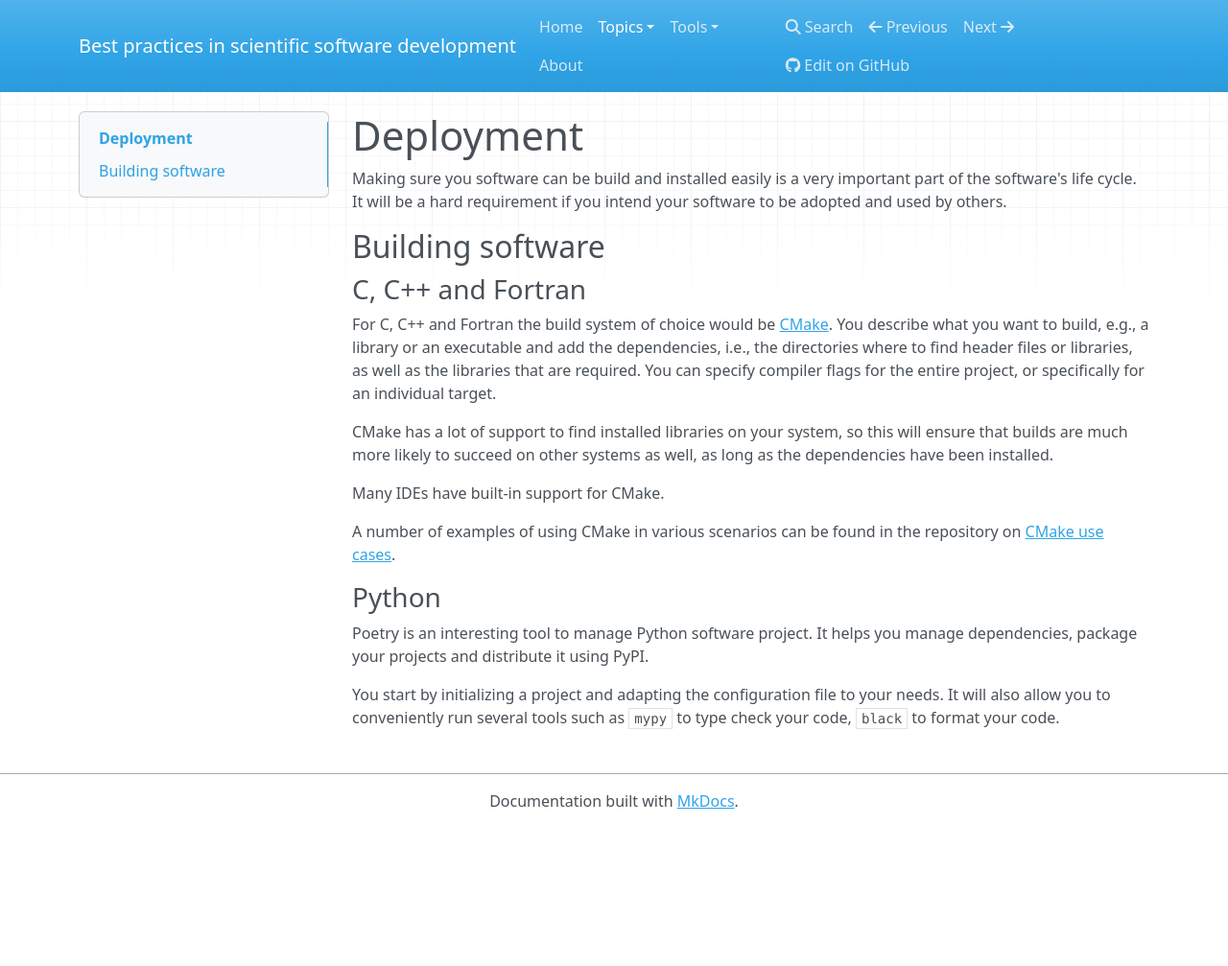
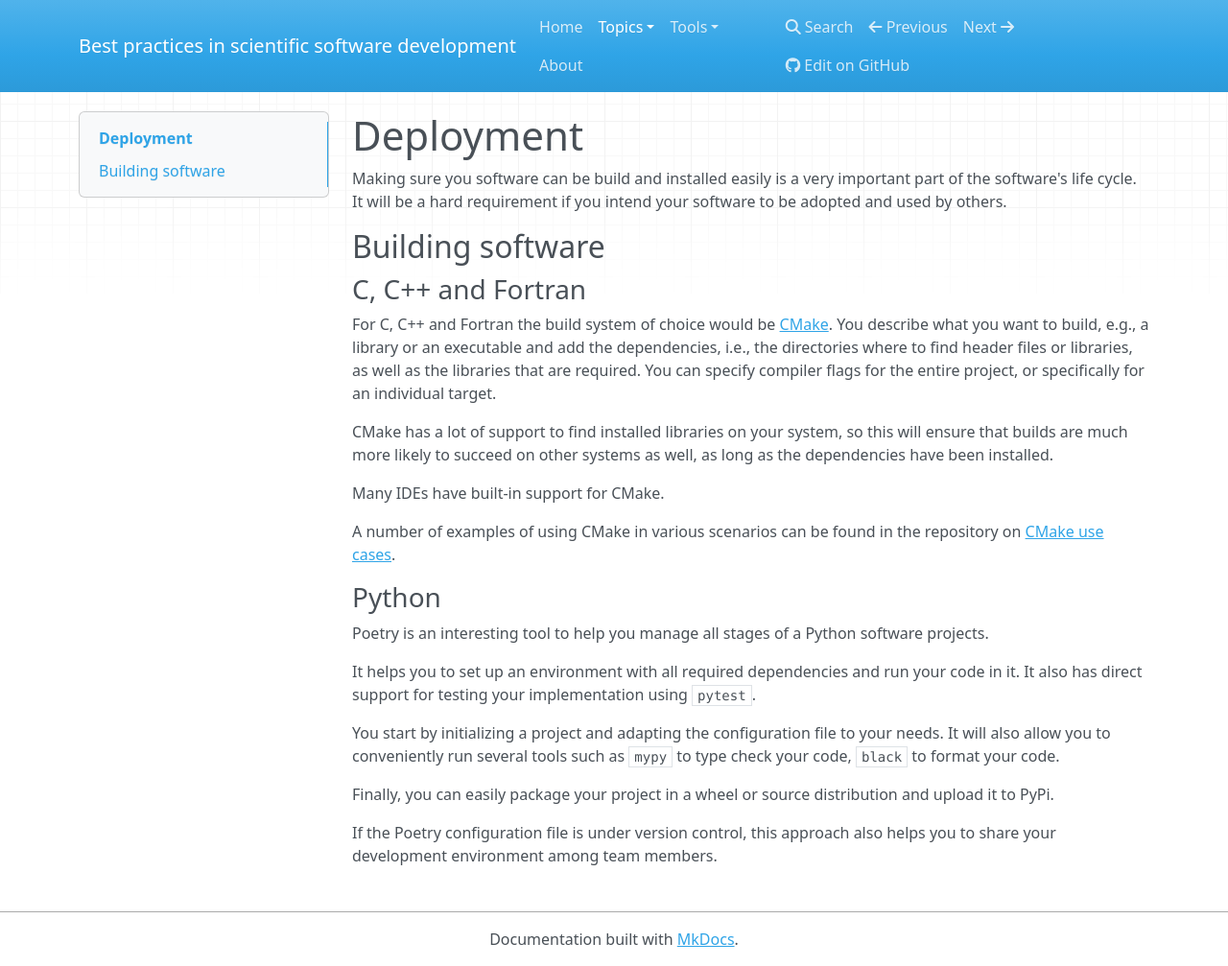
Before and after one commit to gjbex/Best-practices-for-scientific-computing, an MkDocs documentation site: the page built from docs/deployment.md, in a window 1280 px wide and 1007 px high. Shown: the whole window at 96% size. Built offline with MkDocs 1.6.1, drawn with Linux system fonts in a browser that asks for light colours; nearby versions of some CDN libraries.

Commit message:
Add Python poetry

```diff
--- a/docs/deployment.md
+++ b/docs/deployment.md
@@ -28,9 +28,19 @@ repository on [CMake use cases]().
 
 ### Python
 
-Poetry is an interesting tool to manage Python software project.  It helps
-you manage dependencies, package your projects and distribute it using PyPI.
+Poetry is an interesting tool to help you manage all stages of a Python
+software projects.
+
+It helps you to set up an environment with all required dependencies and run
+your code in it.  It also has direct support for testing your implementation
+using `pytest`.
 
 You start by initializing a project and adapting the configuration file to
 your needs.  It will also allow you to conveniently run several tools such
 as `mypy` to type check your code, `black` to format your code.
+
+Finally, you can easily package your project in a wheel or source distribution
+and upload it to PyPi.
+
+If the Poetry configuration file is under version control, this approach also
+helps you to share your development environment among team members.
```
Also changed, not shown: docs/tools/Python.md (+6 -0 lines).
